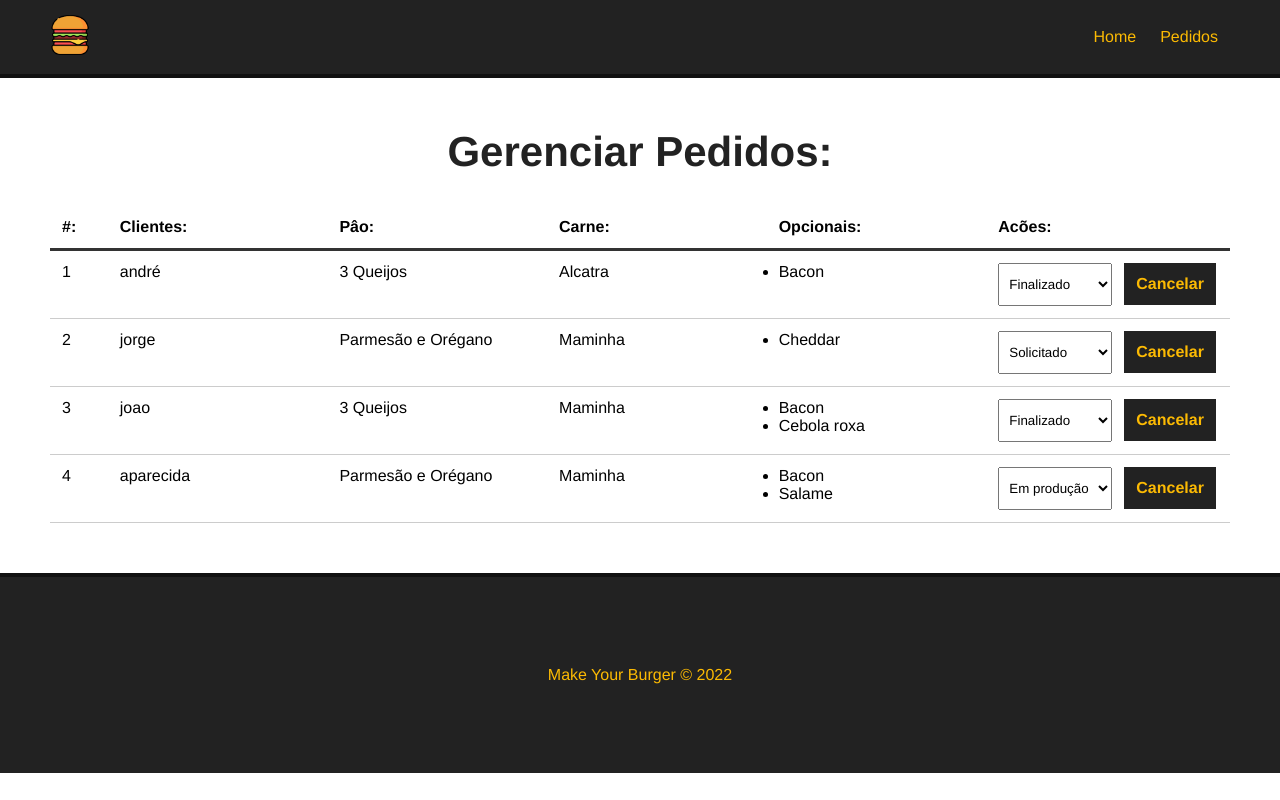
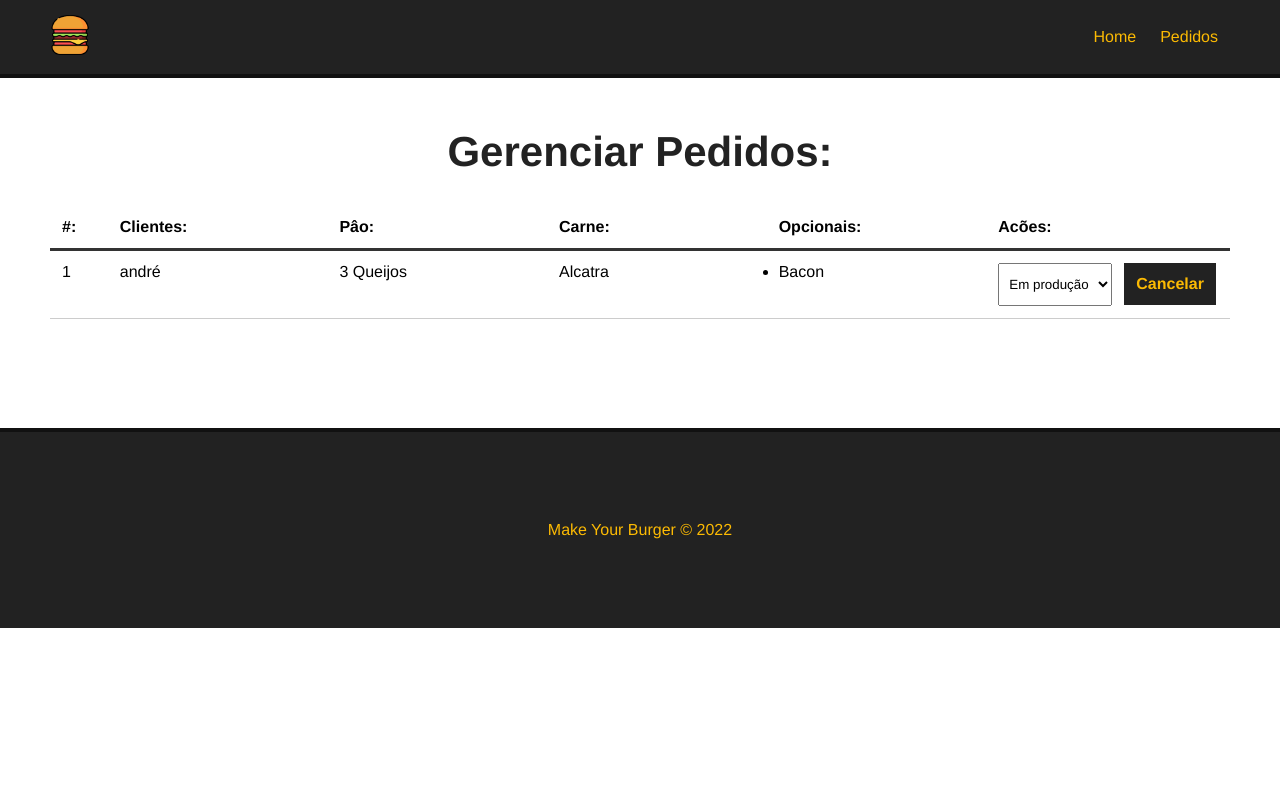
Before and after one commit to AndreCampeloR/Make_Your_Burger, a Vue app: page /pedidos in a window 1280 px wide. Built offline with nearby package versions, Linux system fonts and the light colour scheme; data requests are answered from the project's data file.

Commit message:
correção de bug

```diff
--- a/db/db.json
+++ b/db/db.json
@@ -85,40 +85,8 @@
       "opcionais": [
         "Bacon"
       ],
-      "status": "Finalizado",
+      "status": "Em produção",
       "id": 1
-    },
-    {
-      "nome": "jorge",
-      "carne": "Maminha",
-      "pao": "Parmesão e Orégano",
-      "opcionais": [
-        "Cheddar"
-      ],
-      "status": "Solicitado",
-      "id": 2
-    },
-    {
-      "nome": "joao",
-      "carne": "Maminha",
-      "pao": "3 Queijos",
-      "opcionais": [
-        "Bacon",
-        "Cebola roxa"
-      ],
-      "status": "Finalizado",
-      "id": 3
-    },
-    {
-      "nome": "aparecida",
-      "carne": "Maminha",
-      "pao": "Parmesão e Orégano",
-      "opcionais": [
-        "Bacon",
-        "Salame"
-      ],
-      "status": "Em produção",
-      "id": 4
     }
   ]
 }
--- a/src/components/Dashboard.vue
+++ b/src/components/Dashboard.vue
@@ -82,11 +82,10 @@ export default {
               method: "DELETE"
             });
 
-          const res = await req.json();
+          const res = await req.json()
 
-          this.getStatus();
+          this.getPedidos();
 
-            console.log(res.id)
 
           // colocar uma msg de sistema
            this.msg = `Pedido nº ${res.id} foi deletado com sucesso`;
```
